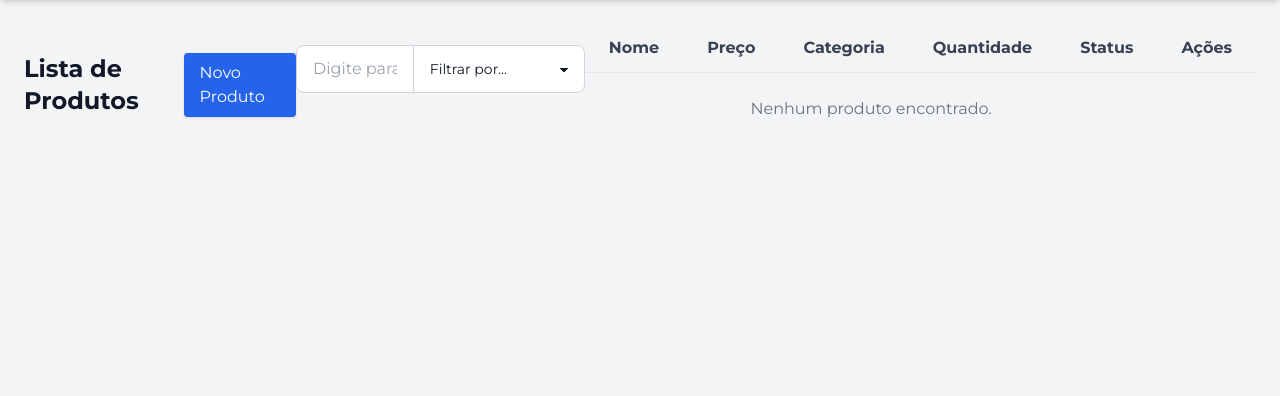
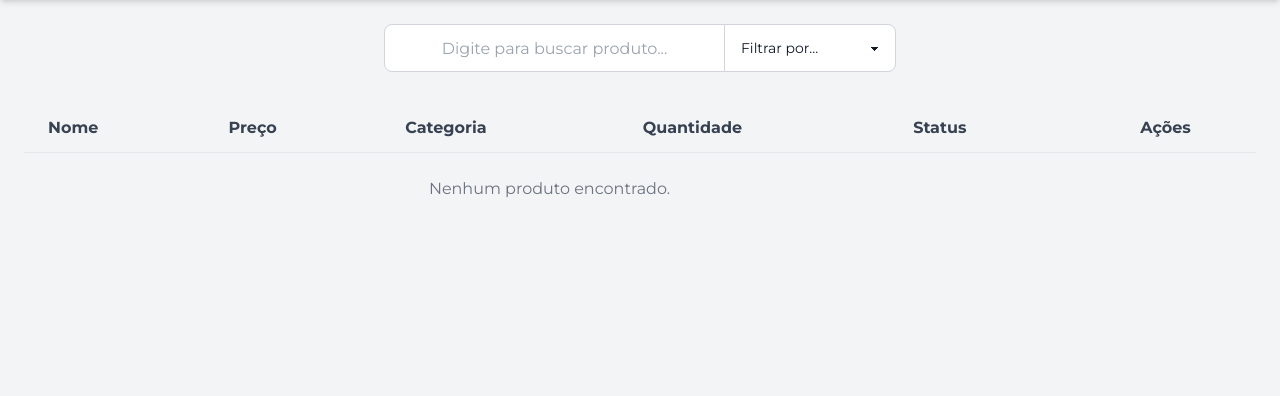
Before and after one commit to Projeto-Web-Kayky/disk-da-maga, a Django app: page /products/ in a window 1280 px wide. Shown: the part 64-460 px from the top of the page. Run offline with Django 5.2, Linux system fonts and the light colour scheme; the visitor is signed in with stand-in values (Sample User, id 1); data that the repository does not hold is empty; parts of the project's set-up code (start-up, migrations or seed data) failed here and were passed over; some libraries are stand-ins or nearby versions.

Commit message:
fix: Corrigir estrutura incorreta no html

```diff
--- a/core/urls.py
+++ b/core/urls.py
@@ -1,5 +1,3 @@
-from . import views
-from sales.views import SaleCreateView
 from . import views
 from django.contrib import admin
 from django.urls import path, include
--- a/products/templates/product_list.html
+++ b/products/templates/product_list.html
@@ -2,11 +2,6 @@
 {% block title %} Lista de Produtos {% endblock %}
 {% block content %}
 
-<div class="flex justify-between items-center mb-6">
-    <h2 class="text-2xl font-bold">Lista de Produtos</h2>
-    <a href="{% url 'product_create' %}" class="bg-blue-600 hover:bg-blue-700 text-white px-4 py-2 rounded shadow">
-        Novo Produto
-    </a>
 <div class="flex justify-center mb-8">
     <form hx-get="{% url 'search_products' %}" hx-target="#product-table"
         hx-trigger="keyup changed delay:300ms from:#search, change from:select" hx-indicator="#loading-indicator"
```
